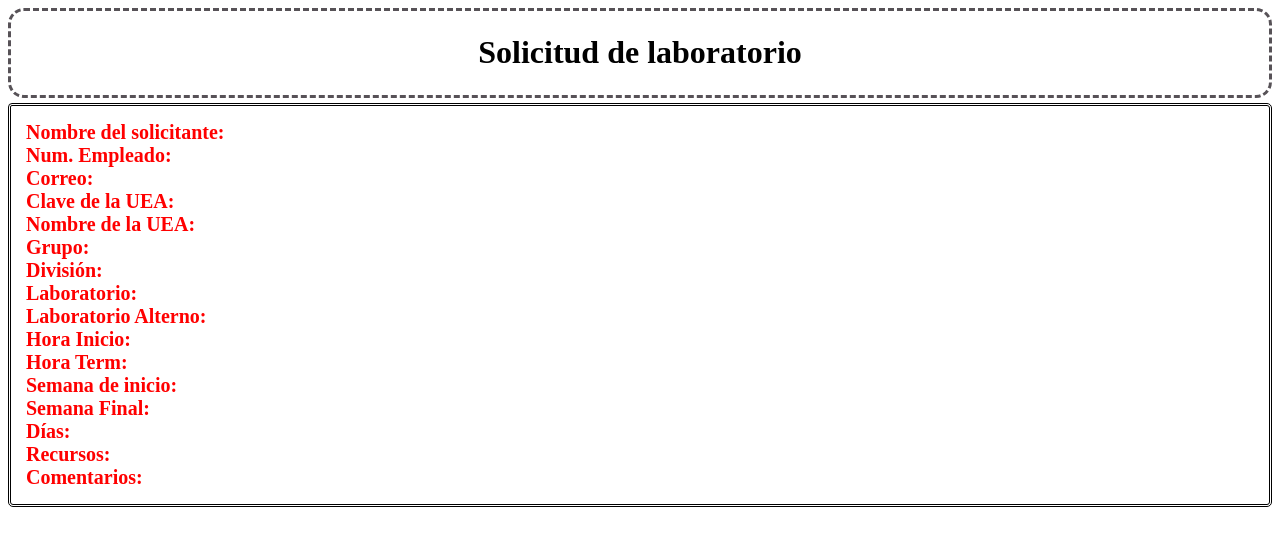
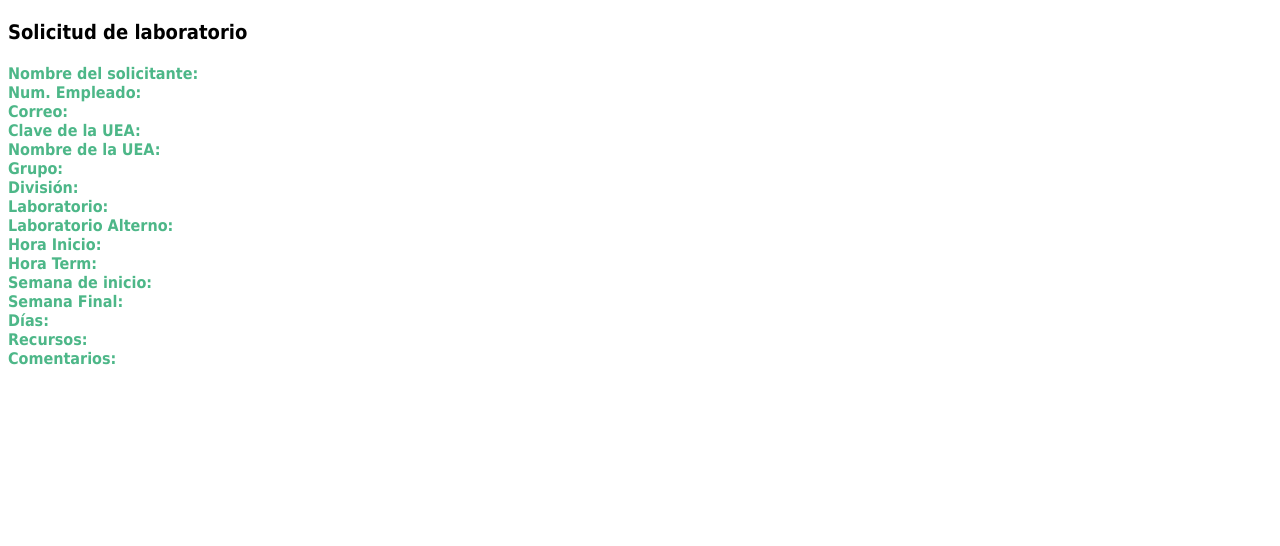
Before and after one commit to NallelyFlores89/ldcbi-horarios, a CodeIgniter app: the page made by application/views/correo_v.php in a window 1280 px wide. Shown: the top 546 px of the page. Run offline with CodeIgniter, Linux system fonts and the light colour scheme; data that the repository does not hold is empty.

Commit message:
subiendo

```diff
--- a/application/views/correo_v.php
+++ b/application/views/correo_v.php
@@ -4,115 +4,63 @@
 <head>
 	<meta charset="utf-8" />
 	<meta name="viewport" content="width=device-width" />
-    <title>Solicitar Laboratorio</title>
-<!--
-  	<link rel="stylesheet" href="<?=base_url(); ?>statics/foundation/stylesheets/foundation.min.css">
-  	<link rel="stylesheet" href="<?=base_url(); ?>statics/foundation/stylesheets/app.css">
-  	<link rel="stylesheet" href="<?=base_url(); ?>statics/foundation/stylesheets/zurb.mega-drop.css">
-
-  	<script src="<?=base_url(); ?>statics/js/jquery-1.8.2.js"></script>
-  	<script src="<?=base_url(); ?>statics/foundation/javascripts/foundation.min.js"></script>
-  	<script src="<?=base_url(); ?>statics/foundation/javascripts/modernizr.foundation.js"></script> -->
-
-
-
+	<title>Solicitar Laboratorio</title>
 </head>
 
-<body>
-		<div class="row">
-			<div class="twelve columns">
-				<div style="padding:2px; border:dashed 3px #575257; -webkit-border-radius: 16px; border-radius: 16px; margin-bottom:5px">
-				<center><h1>Solicitud de laboratorio</h1></center>
-				</div>
-				<div style="padding:15px; border:double 3px #000000; -moz-border-radius-topleft: 4px;
-				-moz-border-radius-topright:5px; -moz-border-radius-bottomleft:5px; -moz-border-radius-bottomright:5px; -webkit-border-top-left-radius:4px; -webkit-border-top-right-radius:5px; -webkit-border-bottom-left-radius:5px;
-				 -webkit-border-bottom-right-radius:5px; border-top-left-radius:4px; border-top-right-radius:5px; border-bottom-left-radius:5px; border-bottom-right-radius:5px;">
-					<div class="row">
-						<label class="correoLabel five columns" style="color: red; font-weight: bold; font-size: 20px;">Nombre del solicitante:</label>
-						<label style="color:#000; font-size: 20px;" class="infCorreo seven columns"><?php print_r($nombre); ?></label>
-					</div>
+<body style="font-family: Tahoma">
+	<p style="color: #000; font-weight: bold; font-size: 20px;">Solicitud de laboratorio</p>
 
-					<div class="row">
-						<label class="correoLabel five columns" style="color: red; font-weight: bold; font-size: 20px;">Num. Empleado:</label>
-						<label style="color:#000; font-size: 20px;" class="infCorreo seven columns"><?php print_r($numero); ?></label>
-					</div>
+	<label style="color: #4DB788; font-weight: bold; font-size: 16px;">Nombre del solicitante:</label>
+	<label style="color:#000; font-size: 16px;" class="infCorreo seven columns"><?php print_r($nombre); ?></label><br>
 
-					<div class="row">
-						<label class="correoLabel five columns" style="color: red; font-weight: bold; font-size: 20px;">Correo:</label>
-						<label class="infCorreo seven columns" style="color:#000; font-size: 20px;"><?php print_r($correo); ?></label>
-					</div>
+	<label style="color: #4DB788; font-weight: bold; font-size: 16px;">Num. Empleado:</label>
+	<label style="color:#000; font-size: 16px;" class="infCorreo seven columns"><?php print_r($numero); ?></label><br>
 
-					<div class="row">
-						<label class="correoLabel five columns" style="color: red; font-weight: bold; font-size: 20px;">Clave de la UEA:</label>
-						<label class="infCorreo seven columns" style="color:#000; font-size: 20px;"><?php print_r($clave); ?></label>
-					</div>
+	<label style="color: #4DB788; font-weight: bold; font-size: 16px;">Correo:</label>
+	<label style="color:#000; font-size: 16px;"><?php print_r($correo); ?></label><br>
 
-					<div class="row">
-						<label class="correoLabel five columns" style="color: red; font-weight: bold; font-size: 20px;">Nombre de la UEA:</label>
-						<label class="infCorreo seven columns" style="color:#000; font-size: 20px;"><?php print_r($uea); ?></label>
-					</div>
+	<label style="color: #4DB788; font-weight: bold; font-size: 16px;">Clave de la UEA:</label>
+	<label style="color:#000; font-size: 16px;"><?php print_r($clave); ?></label><br>
 
-					<div class="row">
-						<label class="correoLabel five columns" style="color: red; font-weight: bold; font-size: 20px;">Grupo:</label>
-						<label class="infCorreo seven columns" style="color:#000; font-size: 20px;"><?php print_r($grupo); ?></label>
-					</div>
+	<label class="correoLabel five columns" style="color: #4DB788; font-weight: bold; font-size: 16px;">Nombre de la UEA:</label>
+	<label class="infCorreo seven columns" style="color:#000; font-size: 16px;"><?php print_r($uea); ?></label><br>
 
-					<div class="row">
-						<label class="correoLabel five columns" style="color: red; font-weight: bold; font-size: 20px;">División:</label>
-						<label class="infCorreo seven columns" style="color:#000; font-size: 20px;"><?php print_r($division); ?></label>
-					</div>
+	<label class="correoLabel five columns" style="color: #4DB788; font-weight: bold; font-size: 16px;">Grupo:</label>
+	<label class="infCorreo seven columns" style="color:#000; font-size: 16px;"><?php print_r($grupo); ?></label><br>
 
-					<div class="row">
-						<label class="correoLabel five columns" style="color: red; font-weight: bold; font-size: 20px;">Laboratorio:</label>
-						<label class="infCorreo seven columns" style="color:#000; font-size: 20px;"><?php print_r($laboratorio); ?></label>
-					</div>
+	<label class="correoLabel five columns" style="color: #4DB788; font-weight: bold; font-size: 16px;">División:</label>
+	<label class="infCorreo seven columns" style="color:#000; font-size: 16px;"><?php print_r($division); ?></label><br>
 
-					<div class="row">
-						<label class="correoLabel five columns" style="color: red; font-weight: bold; font-size: 20px;">Laboratorio Alterno:</label>
-						<label class="infCorreo seven columns" style="color:#000; font-size: 20px;"><?php print_r($laboratorioAlt); ?></label>
-					</div>
+	<label class="correoLabel five columns" style="color: #4DB788; font-weight: bold; font-size: 16px;">Laboratorio:</label>
+	<label class="infCorreo seven columns" style="color:#000; font-size: 16px;"><?php print_r($laboratorio); ?></label><br>
 
-					<div class="row">
-						<label class="correoLabel five columns" style="color: red; font-weight: bold; font-size: 20px;">Hora Inicio:</label>
-						<label class="infCorreo seven columns" style="color:#000; font-size: 20px;"><?php print_r($hora_i); ?></label>
-					</div>
+	<label class="correoLabel five columns" style="color: #4DB788; font-weight: bold; font-size: 16px;">Laboratorio Alterno:</label>
+	<label class="infCorreo seven columns" style="color:#000; font-size: 16px;"><?php print_r($laboratorioAlt); ?></label><br>
 
-					<div class="row">
-						<label class="correoLabel five columns" style="color: red; font-weight: bold; font-size: 20px;">Hora Term:</label>
-						<label class="infCorreo seven columns" style="color:#000; font-size: 20px;"><?php print_r($hora_f); ?></label>
-					</div>
+	<label class="correoLabel five columns" style="color: #4DB788; font-weight: bold; font-size: 16px;">Hora Inicio:</label>
+	<label class="infCorreo seven columns" style="color:#000; font-size: 16px;"><?php print_r($hora_i); ?></label><br>
 
-					<div class="row">
-						<label class="correoLabel five columns" style="color: red; font-weight: bold; font-size: 20px;">Semana de inicio:</label>
-						<label class="infCorreo seven columns" style="color:#000; font-size: 20px;"><?php print_r($semI); ?></label>
-					</div>
+	<label class="correoLabel five columns" style="color: #4DB788; font-weight: bold; font-size: 16px;">Hora Term:</label>
+	<label class="infCorreo seven columns" style="color:#000; font-size: 16px;"><?php print_r($hora_f); ?></label><br>
 
-					<div class="row">
-						<label class="correoLabel five columns" style="color: red; font-weight: bold; font-size: 20px;">Semana Final:</label>
-						<label class="infCorreo seven columns" style="color:#000; font-size: 20px;"><?php print_r($semF); ?></label>
-					</div>
+	<label class="correoLabel five columns" style="color: #4DB788; font-weight: bold; font-size: 16px;">Semana de inicio:</label>
+	<label class="infCorreo seven columns" style="color:#000; font-size: 16px;"><?php print_r($semI); ?></label><br>
 
-					<div class="row">
-						<label class="correoLabel five columns" style="color: red; font-weight: bold; font-size: 20px;">Días:</label>
-						<label class="infCorreo seven columns" style="color:#000; font-size: 20px";><?php
-							foreach ($dias as $value) {
-								echo " ";print_r($value); echo ",";
-							}
-						 ?></label>
-					</div>
+	<label class="correoLabel five columns" style="color: #4DB788; font-weight: bold; font-size: 16px;">Semana Final:</label>
+	<label class="infCorreo seven columns" style="color:#000; font-size: 16px;"><?php print_r($semF); ?></label><br>
 
-					<div class="row">
-						<label class="correoLabel five columns" style="color: red; font-weight: bold; font-size: 20px;">Recursos:</label>
-						<label class="infCorreo seven columns" style="color:#000; font-size: 20px;"><?php print_r($recursos); ?></label>
-					</div>
+	<label class="correoLabel five columns" style="color: #4DB788; font-weight: bold; font-size: 16px;">Días:</label>
+	<label class="infCorreo seven columns" style="color:#000; font-size: 16px";><?php
+		foreach ($dias as $value) {
+			echo " ";print_r($value); echo ",";
+		}
+	 ?></label><br>
 
-					<div class="row">
-						<label class="correoLabel five columns" style="color: red; font-weight: bold; font-size: 20px;">Comentarios:</label>
-						<label class="infCorreo seven columns" style="color:#000; font-size: 20px;"><?php print_r($comentarios); ?></label>
-					</div>
-				</div>
-			</div> <!--twelve colums-->
-		</div> <!--row-->
+	<label class="correoLabel five columns" style="color: #4DB788; font-weight: bold; font-size: 16px;">Recursos:</label>
+	<label class="infCorreo seven columns" style="color:#000; font-size: 16px;"><?php print_r($recursos); ?></label><br>
+
+	<label class="correoLabel five columns" style="color: #4DB788; font-weight: bold; font-size: 16px;">Comentarios:</label>
+	<label class="infCorreo seven columns" style="color:#000; font-size: 16px;"><?php print_r($comentarios); ?></label><br>
 
 </body>
 </html>
```
Also changed, not shown: application/config/email.php (added, +18 -0 lines), application/controllers/correo_c.php (added, +20 -0 lines), application/controllers/solicitar_labo_c.php (+7 -8 lines).
